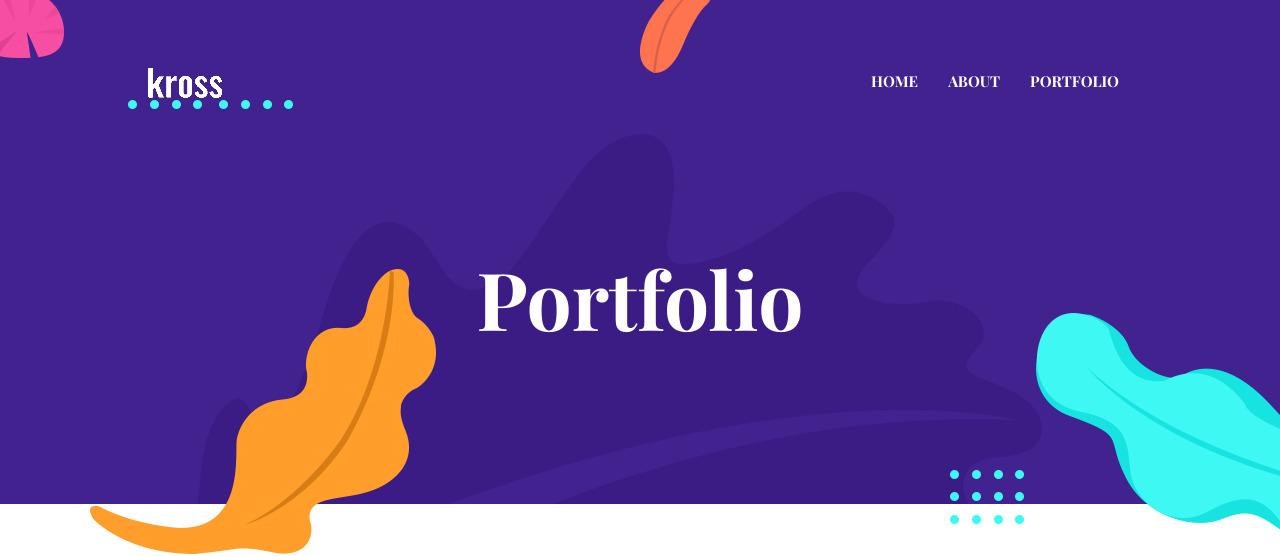
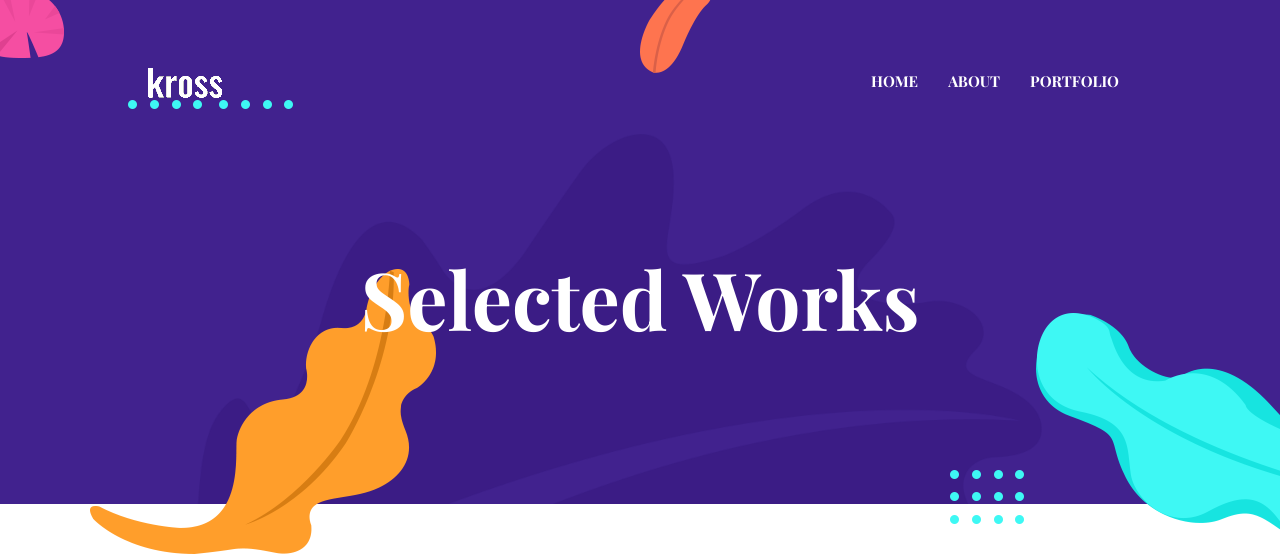
Before and after one commit to cfb8345/cfb8345.github.io, a plain HTML site: page portfolio.html in a window 1280 px wide. Shown: the top 556 px of the page. Drawn offline with nearby package versions, Linux system fonts and the light colour scheme.

Commit message:
change name of portfolio page

```diff
--- a/portfolio.html
+++ b/portfolio.html
@@ -69,7 +69,7 @@
   <div class="container">
     <div class="row">
       <div class="col-12 text-center">
-        <h1 class="text-white font-tertiary">Portfolio</h1>
+        <h1 class="text-white font-tertiary">Selected Works</h1>
       </div>
     </div>
   </div>
```
